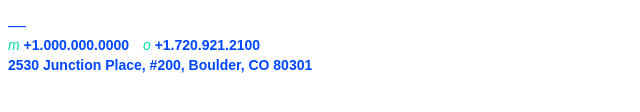
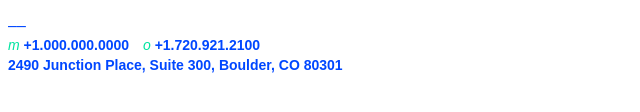
Before and after one commit to roycejewell/uplight-email-signature, a plain HTML site: page bcorp.html in a window 1280 px wide. Shown: the part 142-254 px from the top of the page, 0-640 px from the left. Drawn offline with Linux system fonts and the light colour scheme.

Commit message:
new addy

```diff
--- a/bcorp.html
+++ b/bcorp.html
@@ -21,7 +21,7 @@
       </span>
       <br/>
       <span style="font-size:14px; line-height: 20px; font-family:Arial,Helvetica,sans-serif">
-        <strong style="color:#0047ff;">2530 Junction Place, #200, Boulder, CO 80301</strong>
+        <strong style="color:#0047ff;">2490 Junction Place, Suite 300, Boulder, CO 80301</strong>
       </span>
       <br/>
     </p>
```
